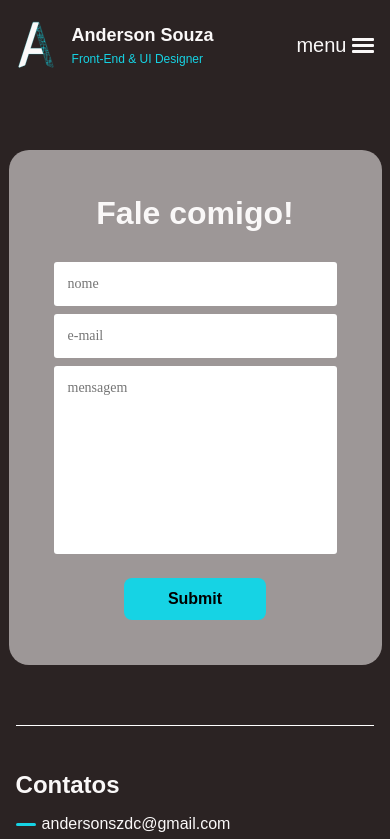
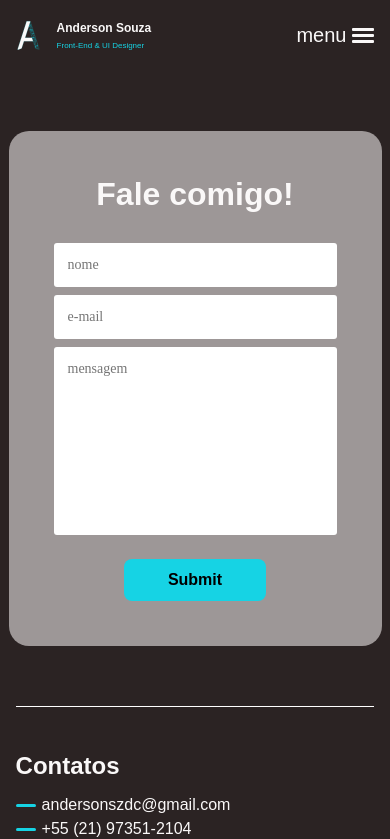
Before and after one commit to andersonszdc/My-site, a Next.js app: page /contatos in a window 390 px wide. Shown: the top 839 px of the page. Built offline with nearby package versions, Linux system fonts and the light colour scheme.

Commit message:
style: logo e header responsivos

```diff
--- a/components/Header.tsx
+++ b/components/Header.tsx
@@ -20,6 +20,9 @@ const Wrapper = styled.div<WrapperProps>`
         gap: 16px;
         z-index: 10;
         cursor: pointer;
+        .logo {
+            width: 40px;
+        }
         .title {
             font-size: 24px;
             font-weight: 700;
@@ -94,6 +97,19 @@ const Wrapper = styled.div<WrapperProps>`
             }
         }
     }
+    @media (max-width: 400px) {
+        .me {
+            .logo {
+                width: 25px;
+            }
+            .title {
+                font-size: 12px;
+            }
+            .subtitle {
+                font-size: 8px;
+            }
+        }
+    }
 `
 
 interface HeaderProps {
@@ -116,7 +132,9 @@ const Header = ({ toggleTheme }: HeaderProps) => {
             <Wrapper isClicked={isClicked}>
                 <Link passHref href='/'>
                     <div className="me">
-                        <Logo width="40px" color={color} />
+                        <div className='logo'>
+                            <Logo color={color} />
+                        </div>
                         <div>
                             <h1 className="title">Anderson Souza</h1>
                             <h2 className="subtitle">Front-End & UI Designer</h2>
--- a/components/Logo.tsx
+++ b/components/Logo.tsx
@@ -2,26 +2,19 @@ import React from 'react'
 import styled from 'styled-components';
 
 interface LogoProps {
-  color: string,
-  width: string
+  color: string
 }
 
-interface WrapperProps {
-  width: string
-}
-
-const Wrapper = styled.div<WrapperProps>`
+const Wrapper = styled.svg`
   display: flex;
-  width: ${props => props.width};
   #path-fill {
     transition: .5s cubic-bezier(.3,0,.5,1);
   }
 `
 
-const Logo = ({color, width}: LogoProps) => {
+const Logo = ({color}: LogoProps) => {
   return (
-    <Wrapper width={width}>
-        <svg viewBox="0 0 918 1150" fill="none" xmlns="http://www.w3.org/2000/svg">
+        <Wrapper viewBox="0 0 918 1150" fill="none" xmlns="http://www.w3.org/2000/svg">
             <mask id="mask0" style={{maskType:'alpha'}} maskUnits="userSpaceOnUse" x="392" y="50" width="467" height="1040">
                 <path d="M857.933 1070.28L533.965 63.8716C531.304 55.6047 523.612 50 514.927 50H402.244C395.456 50 390.64 56.6185 392.729 63.0771L705.548 1030.37C707.414 1036.14 711.798 1040.75 717.465 1042.91L838.321 1088.9C850.078 1093.37 861.788 1082.26 857.933 1070.28Z" fill="#16D3E4"/>
             </mask>
@@ -44,8 +37,7 @@ const Logo = ({color, width}: LogoProps) => {
             </g>
             <path d="M855.554 1071.05L531.586 64.6377C529.257 57.4041 522.526 52.5 514.927 52.5H402.244C397.153 52.5 393.541 57.4639 395.108 62.3078L707.927 1029.6C709.56 1034.65 713.395 1038.69 718.354 1040.57L839.21 1086.56C849.007 1090.29 858.766 1081.03 855.554 1071.05Z" stroke="#16D3E4" strokeWidth="5"/>
             <path id="path-fill" d="M59.5665 1070.28L383.535 63.8716C386.196 55.6047 393.888 50 402.573 50H515.261C522.047 50 526.863 56.616 524.777 63.074L335.5 649H584.5L627.5 782H292.5L211.956 1030.38C210.087 1036.15 205.706 1040.75 200.044 1042.91L79.1794 1088.9C67.4223 1093.37 55.7119 1082.26 59.5665 1070.28Z" fill={color} stroke="#16D3E4" strokeWidth="5"/>
-        </svg>
-    </Wrapper>
+        </Wrapper>
   );
 }
 
```
